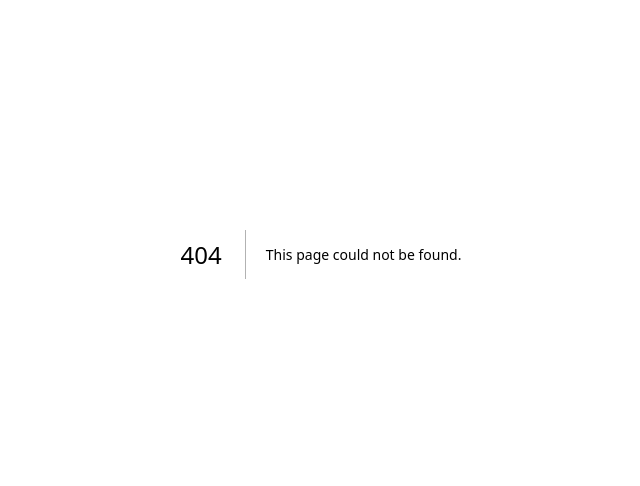
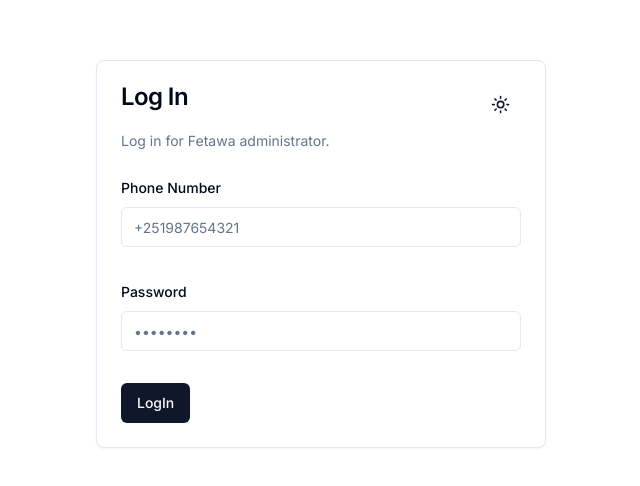
Before and after one commit to MuhidinM/Fatwa, a Next.js app: page /auth in a window 1280 px wide. Before the commit this address had no page. Shown: the part 146-632 px from the top of the page, without its empty margins (319-959 px from the left). Built offline with nearby package versions, Linux system fonts and the light colour scheme.

Commit message:
auth page ui is done

```diff
--- /dev/null
+++ b/app/auth/page.tsx
@@ -0,0 +1,104 @@
+"use client";
+
+import { z } from "zod";
+import { zodResolver } from "@hookform/resolvers/zod";
+import { useForm } from "react-hook-form";
+
+import { Button } from "@/components/ui/button";
+import {
+  Form,
+  FormControl,
+  FormDescription,
+  FormField,
+  FormItem,
+  FormLabel,
+  FormMessage,
+} from "@/components/ui/form";
+import { Input } from "@/components/ui/input";
+import {
+  Card,
+  CardContent,
+  CardDescription,
+  CardHeader,
+  CardTitle,
+} from "@/components/ui/card";
+import { ModeToggle } from "@/components/theme-toggle";
+
+const formSchema = z.object({
+  phone: z.string().min(2, {
+    message: "Phone Number must be at least 9 characters.",
+  }),
+  password: z.string().min(2, {
+    message: "Username must be at least 8 characters.",
+  }),
+});
+
+const page = () => {
+  const form = useForm<z.infer<typeof formSchema>>({
+    resolver: zodResolver(formSchema),
+    defaultValues: {
+      phone: "",
+      password: "",
+    },
+  });
+
+  function onSubmit(values: z.infer<typeof formSchema>) {
+    console.log(values);
+  }
+  return (
+    <div className="flex justify-center items-center h-screen">
+      <Card className="w-[450px]">
+        <CardHeader>
+          <CardTitle>
+            <div className="flex justify-between">
+              <div className="">Log In</div>
+              <div className="">
+                <ModeToggle />
+              </div>
+            </div>
+          </CardTitle>
+          <CardDescription>Log in for Fetawa administrator.</CardDescription>
+        </CardHeader>
+        <CardContent>
+          <Form {...form}>
+            <form onSubmit={form.handleSubmit(onSubmit)} className="space-y-8">
+              <FormField
+                control={form.control}
+                name="phone"
+                render={({ field }) => (
+                  <FormItem>
+                    <FormLabel>Phone Number</FormLabel>
+                    <FormControl>
+                      <Input placeholder="+251987654321" {...field} />
+                    </FormControl>
+                    <FormMessage />
+                  </FormItem>
+                )}
+              />
+              <FormField
+                control={form.control}
+                name="password"
+                render={({ field }) => (
+                  <FormItem>
+                    <FormLabel>Password</FormLabel>
+                    <FormControl>
+                      <Input
+                        placeholder="••••••••"
+                        type="password"
+                        {...field}
+                      />
+                    </FormControl>
+                    <FormMessage />
+                  </FormItem>
+                )}
+              />
+              <Button type="submit">LogIn</Button>
+            </form>
+          </Form>
+        </CardContent>
+      </Card>
+    </div>
+  );
+};
+
+export default page;
--- a/app/page.tsx
+++ b/app/page.tsx
@@ -3,7 +3,7 @@ import Link from "next/link";
 export default function Home() {
   return (
     <div className="">
-      <h1>Dashboard Template</h1> <Link href={"/dashboard"}>Dashboard</Link>
+      <h1>Landing Page</h1> <Link href={"/auth"}>LogIn</Link>
     </div>
   );
 }
--- a/package.json
+++ b/package.json
@@ -45,5 +45,6 @@
     "postcss": "^8.4.38",
     "tailwindcss": "^3.4.3",
     "typescript": "^5.4.5"
-  }
+  },
+  "packageManager": "pnpm@9.1.0+sha512.67f5879916a9293e5cf059c23853d571beaf4f753c707f40cb22bed5fb1578c6aad3b6c4107ccb3ba0b35be003eb621a16471ac836c87beb53f9d54bb4612724"
 }
```
